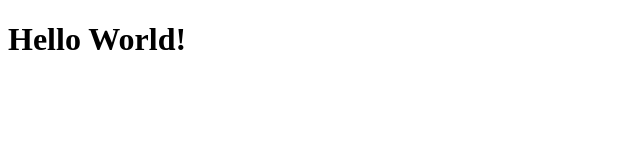
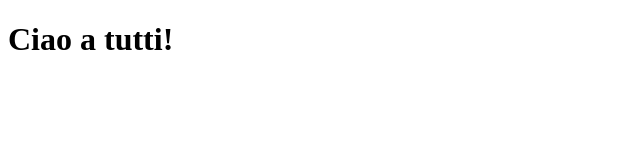
Before and after one commit to marcoInsabatoAulab/esercizio-html-1, a plain HTML site: page index.html in a window 1280 px wide. Shown: the whole page, without its empty margins (0-640 px from the left). Drawn offline with Linux system fonts and the light colour scheme.

Commit message:
Modificato titolo

```diff
--- a/index.html
+++ b/index.html
@@ -6,6 +6,6 @@
     <title>Document</title>
 </head>
 <body>
-    <h1>Hello World!</h1>
+    <h1>Ciao a tutti!</h1>
 </body>
 </html>
```
